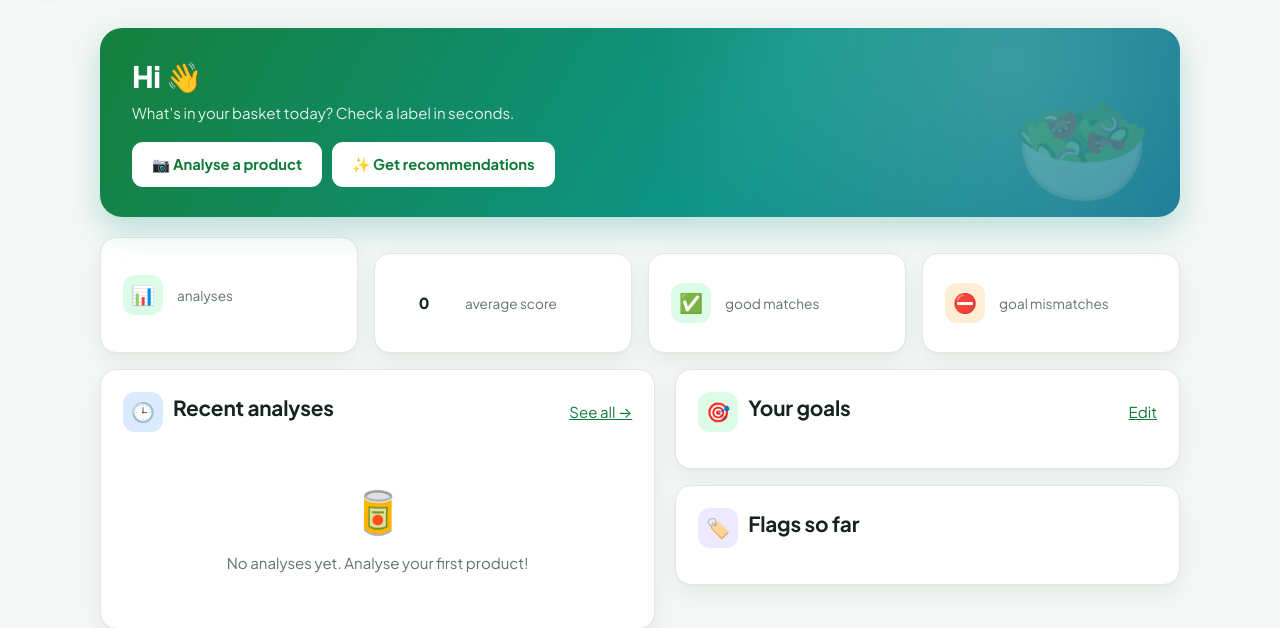
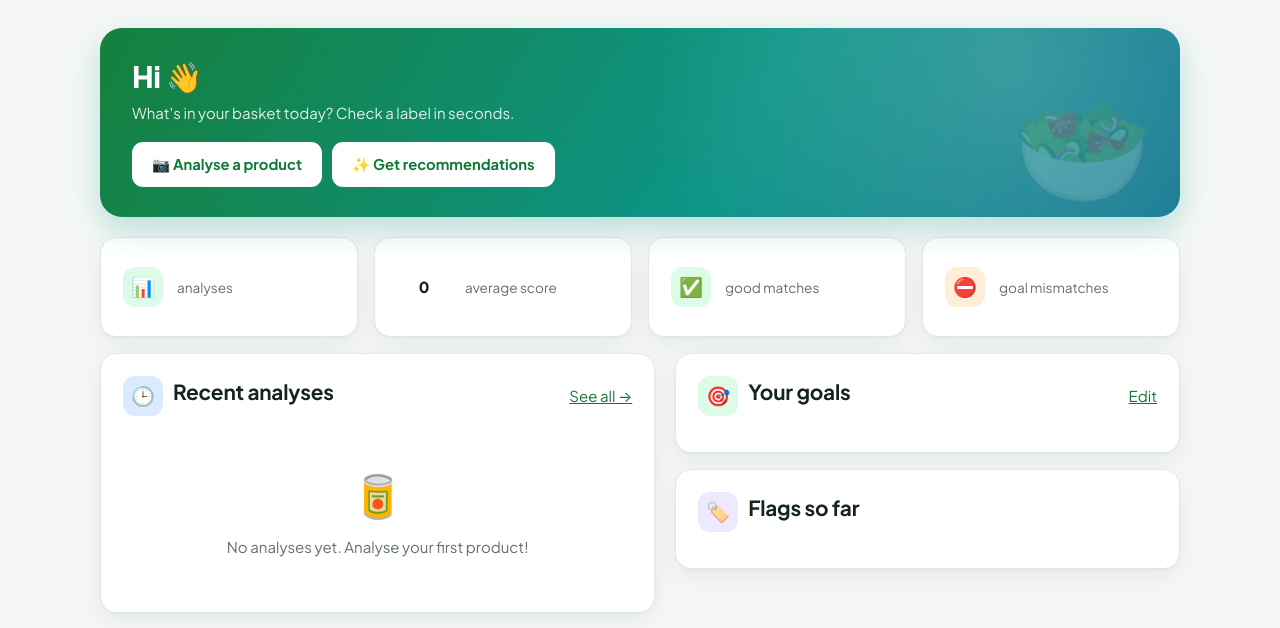
Before and after one commit to megansmiranda/INF1103-Grp1-Project, a Python web app: template nutrilenz/web/templates/dashboard.html in a window 1280 px wide. Shown: the part 61-689 px from the top of the page. Run offline with Jinja, Linux system fonts and the light colour scheme; the template is opened without the code that fills it, so the values that code supplies are empty.

Commit message:
fix uneven spacing of cards inside grids

```diff
--- a/nutrilenz/web/static/style.css
+++ b/nutrilenz/web/static/style.css
@@ -76,6 +76,8 @@ footer { text-align: center; color: var(--muted); font-size: .82rem; padding: 20
 .card { background: var(--surface); border: 1px solid var(--line); border-radius: var(--radius);
   padding: 22px; box-shadow: var(--shadow); }
 .card + .card { margin-top: 16px; }
+/* Cards placed by a grid get their spacing from the grid gap, not the rule above. */
+.grid > .card, .stat-row > .card, .dash-grid > .card { margin-top: 0; }
 .card.hover { transition: transform .15s, box-shadow .15s; }
 .card.hover:hover { transform: translateY(-2px); box-shadow: var(--shadow-hover); }
 .card.danger-zone { border-color: #fecaca; background: #fffafa; }
```
